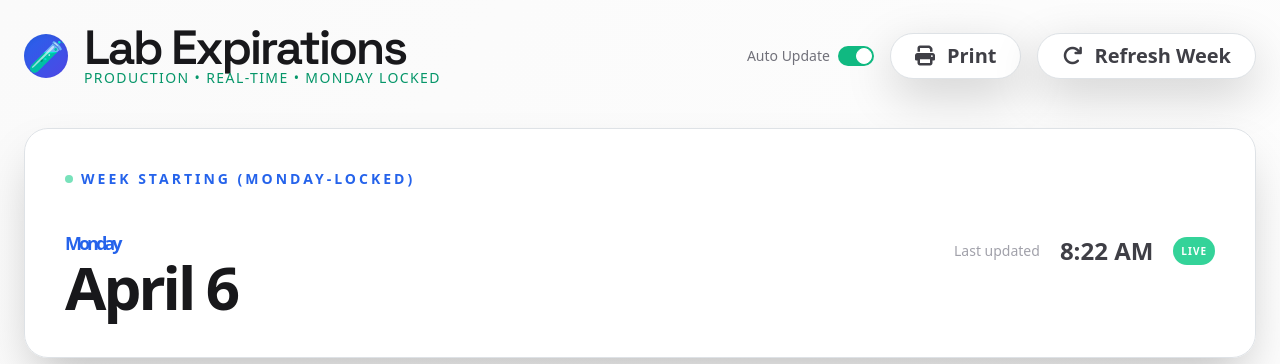
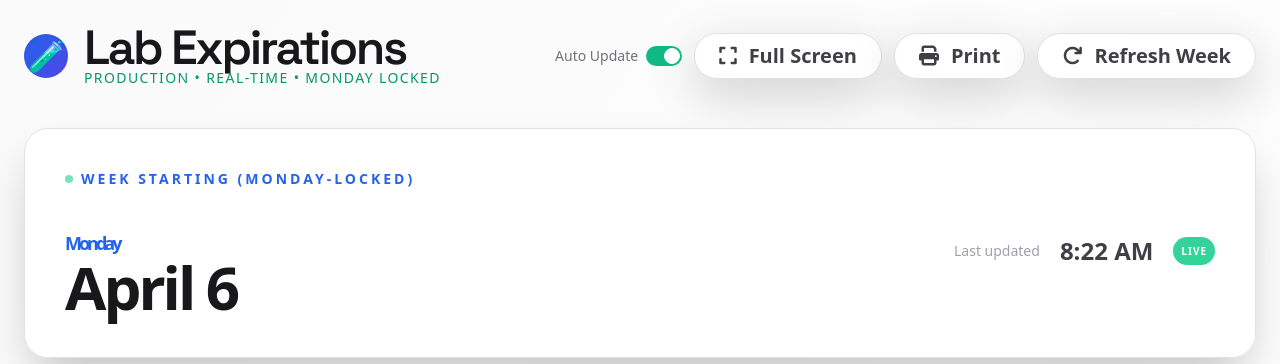
Before and after one commit to pimpy6565/stannews, a Django app: page /exp in a window 1280 px wide. Shown: the part 56-420 px from the top of the page. Run offline with Django 5.2, Linux system fonts and the light colour scheme; data comes from the database, SQL or seed files in the repository; some libraries are stand-ins or nearby versions.

Commit message:
Update exp.html

```diff
--- a/news/templates/news/exp.html
+++ b/news/templates/news/exp.html
@@ -17,7 +17,7 @@
         </div>
       </div>
 
-      <div class="flex items-center gap-x-4">
+      <div class="flex items-center gap-x-3">
         <!-- Auto Update Toggle -->
         <div class="flex items-center gap-x-2">
           <span class="text-xs sm:text-sm font-medium text-zinc-500">Auto Update</span>
@@ -26,6 +26,14 @@
             <div class="w-9 h-5 bg-zinc-300 peer-focus:outline-none peer-focus:ring-2 peer-focus:ring-blue-300 rounded-full peer peer-checked:after:translate-x-full peer-checked:after:border-white after:content-[''] after:absolute after:top-[2px] after:left-[2px] after:bg-white after:border-gray-300 after:border after:rounded-full after:h-4 after:w-4 after:transition-all peer-checked:bg-emerald-500"></div>
           </label>
         </div>
+
+        <!-- Full Screen Button -->
+        <button onclick="toggleFullScreen()"
+                id="fullScreenBtn"
+                class="group flex items-center gap-x-2 sm:gap-x-3 bg-white hover:bg-violet-50 border border-zinc-200 hover:border-violet-200 text-zinc-700 hover:text-violet-600 px-4 sm:px-8 py-2 sm:py-4 rounded-3xl text-sm sm:text-xl font-semibold shadow-lg hover:shadow-xl transition-all active:scale-95">
+          <i id="fullscreenIcon" class="fa-solid fa-expand"></i>
+          <span id="fullscreenText">Full Screen</span>
+        </button>
 
         <button onclick="printPage()"
                 class="group flex items-center gap-x-2 sm:gap-x-3 bg-white hover:bg-amber-50 border border-zinc-200 hover:border-amber-200 text-zinc-700 hover:text-amber-600 px-4 sm:px-8 py-2 sm:py-4 rounded-3xl text-sm sm:text-xl font-semibold shadow-lg hover:shadow-xl transition-all active:scale-95">
@@ -110,14 +118,6 @@
   .date-cell:hover { transform: translateY(-3px) scale(1.04); box-shadow: 0 20px 25px -5px rgba(0,102,255,0.25); background-color: #0066ff; color: white; }
   .table-row { transition: all 0.25s cubic-bezier(0.4,0,0.2,1); }
   .table-row:hover { background-color: #f8fbff; transform: translateX(4px); }
-
-  /* Print styles (unchanged) */
-  @media print {
-    @page { size: letter portrait; margin: 0.35in; }
-    body * { visibility: hidden; }
-    #printSheet, #printSheet * { visibility: visible; }
-    #printSheet { display: block !important; position: absolute; left: 0; top: 0; width: 100%; }
-  }
 </style>
 {% endblock %}
 
@@ -145,7 +145,7 @@ const products = [
 
 let currentMonday = null;
 let autoUpdateInterval = null;
-const AUTO_UPDATE_INTERVAL_MS = 300000; // 5 minutes
+const AUTO_UPDATE_INTERVAL_MS = 300000;
 
 function getCurrentMonday() {
   const today = new Date();
@@ -185,6 +185,40 @@ function copyDate(text, el) {
   });
 }
 
+// ====================== FULL SCREEN MODE ======================
+function toggleFullScreen() {
+  const btn = document.getElementById('fullScreenBtn');
+  const icon = document.getElementById('fullscreenIcon');
+  const text = document.getElementById('fullscreenText');
+
+  if (!document.fullscreenElement) {
+    // Enter full screen
+    document.documentElement.requestFullscreen().then(() => {
+      icon.classList.remove('fa-expand');
+      icon.classList.add('fa-compress');
+      text.textContent = 'Exit Full Screen';
+    });
+  } else {
+    // Exit full screen
+    document.exitFullscreen().then(() => {
+      icon.classList.remove('fa-compress');
+      icon.classList.add('fa-expand');
+      text.textContent = 'Full Screen';
+    });
+  }
+}
+
+// Listen for fullscreen changes (ESC key, etc.)
+document.addEventListener('fullscreenchange', () => {
+  const icon = document.getElementById('fullscreenIcon');
+  const text = document.getElementById('fullscreenText');
+  if (!document.fullscreenElement) {
+    icon.classList.remove('fa-compress');
+    icon.classList.add('fa-expand');
+    text.textContent = 'Full Screen';
+  }
+});
+
 // ====================== AUTO UPDATE TOGGLE ======================
 function toggleAutoUpdate() {
   const enabled = document.getElementById('autoUpdateToggle').checked;
@@ -192,9 +226,7 @@ function toggleAutoUpdate() {
 
   if (enabled) {
     if (!autoUpdateInterval) {
-      autoUpdateInterval = setInterval(() => {
-        refreshWeek();
-      }, AUTO_UPDATE_INTERVAL_MS);
+      autoUpdateInterval = setInterval(() => refreshWeek(), AUTO_UPDATE_INTERVAL_MS);
     }
   } else {
     if (autoUpdateInterval) {
@@ -204,6 +236,7 @@ function toggleAutoUpdate() {
   }
 }
 
+// ====================== PRINT ======================
 function printPage() {
   const originalTitle = document.title;
   document.title = `Lab Expirations - Week of ${formatDate(currentMonday)}`;
@@ -211,6 +244,7 @@ function printPage() {
   setTimeout(() => { document.title = originalTitle; }, 500);
 }
 
+// ====================== JULIAN DATE (mmddy HJ code) ======================
 function getJulianDate() {
   const now = new Date();
   const year = now.getFullYear();
@@ -247,6 +281,7 @@ function updateJulianFooter() {
   `;
 }
 
+// ====================== EXISTING FUNCTIONS ======================
 function renderTable() {
   const tbody = document.getElementById('tableBody');
   tbody.innerHTML = '';
@@ -294,21 +329,17 @@ function initializeLabExpirations() {
   updateLastUpdated();
   updateJulianFooter();
 
-  // Load saved toggle state
+  // Auto-update toggle
+  const toggle = document.getElementById('autoUpdateToggle');
   const savedState = localStorage.getItem('autoUpdateEnabled');
-  const toggle = document.getElementById('autoUpdateToggle');
-  if (savedState !== null) {
-    toggle.checked = savedState === 'true';
-  }
-  toggleAutoUpdate(); // apply saved state
-
-  // Listen for toggle changes
+  if (savedState !== null) toggle.checked = savedState === 'true';
   toggle.addEventListener('change', toggleAutoUpdate);
+  toggleAutoUpdate();
 
   setInterval(updateLastUpdated, 30000);
   setInterval(updateJulianFooter, 86400000);
 
-  console.log('%c✅ Lab Expirations with Auto Update Toggle Ready!', 'color:#0066ff;font-weight:700');
+  console.log('%c✅ Lab Expirations with Full Screen Mode + Auto Update Ready!', 'color:#0066ff;font-weight:700');
 }
 
 window.onload = initializeLabExpirations;
```
